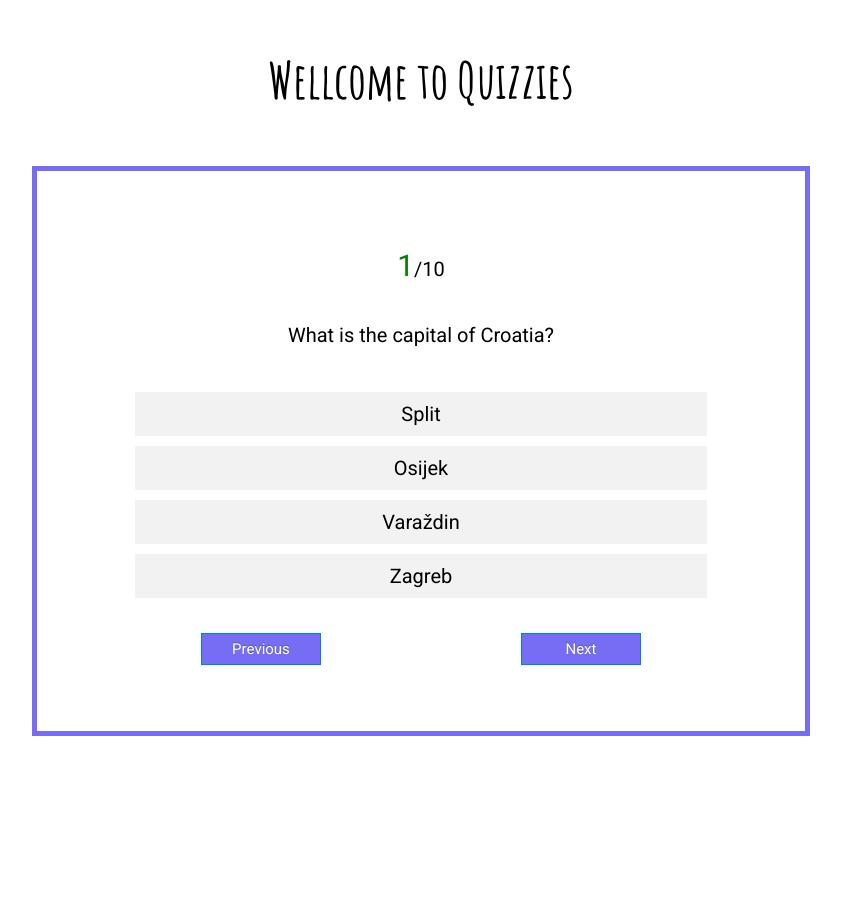
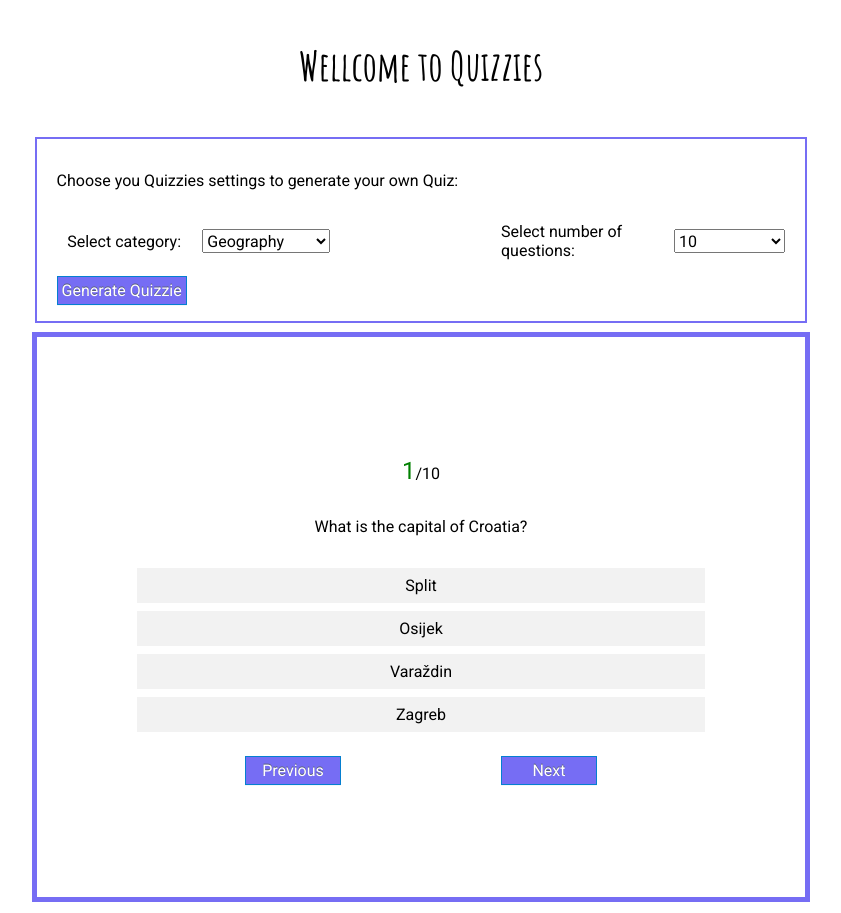
Before and after one commit to mmarkovi3g/Quizzies, a React (Create React App) app: page / in a window 1280 px wide. Shown: the whole page, without its empty margins (219-1060 px from the left). Before the commit the page ends 800 px from the top, so only its background shows below. Built offline with nearby package versions, Linux system fonts and the light colour scheme.

Commit message:
Added <Form> component without logic
Next:
* add logic to forms
* generate more different questions
* last - implement responsive design

```diff
--- a/src/App.css
+++ b/src/App.css
@@ -3,7 +3,7 @@
 @import url("https://fonts.googleapis.com/css2?family=Amatic+SC:wght@700&family=Roboto:ital,wght@0,100;0,300;0,400;0,500;0,700;0,900;1,100;1,300;1,400;1,500;1,700;1,900&display=swap");
 
 * {
-  font-size: 1.25rem;
+  font-size: 1rem;
   font-family: "Roboto", sans-serif;
 }
 
--- a/src/App.js
+++ b/src/App.js
@@ -1,5 +1,6 @@
 import "./App.css";
 import Question from "./components/Question";
+import Form from "./components/Form";
 import "./App.css";
 import { useState } from "react";
 
@@ -33,7 +34,7 @@ const questions = [
     q: "Which national park is located in Croatia?",
     a1: ["Plitvice Lakes National Park", true],
     a2: ["Mount Dinara National Park", false],
-    a3: ["Brijuni National Park", false],
+    a3: ["Mt Sideway National Park", false],
     a4: ["Durmitor National Park", false],
   },
   {
@@ -42,7 +43,7 @@ const questions = [
     a1: ["Krk", false],
     a2: ["Hvar", false],
     a3: ["Vis", false],
-    a4: ["Galesnjak", true],
+    a4: ["Galešnjak", true],
   },
   {
     category: "geography",
@@ -56,9 +57,9 @@ const questions = [
     category: "geography",
     q: "Which Croatian city is famous for its Roman amphitheater?",
     a1: ["Dubrovnik", false],
-    a2: ["Split", true],
+    a2: ["Pula", true],
     a3: ["Zadar", false],
-    a4: ["Pula", false],
+    a4: ["Split", false],
   },
   {
     category: "geography",
@@ -109,6 +110,8 @@ function App() {
     <div>
       <div className="title">Wellcome to Quizzies</div>
 
+      <Form />
+
       <Question
         question={question}
         onPreviousHandler={previousHandler}
--- /dev/null
+++ b/src/components/Form.js
@@ -0,0 +1,32 @@
+import "./Question.css";
+
+export default function Form() {
+  return (
+    <div className="form">
+      <form>
+        <p>Choose you Quizzies settings to generate your own Quiz: </p>
+
+        <div className="form_wrap">
+          <div>
+            <p>Select category: </p>
+            <select>
+              <option>Geography</option>
+              <option>Sports</option>
+              <option>History</option>
+            </select>
+          </div>
+
+          <div>
+            <p>Select number of questions: </p>
+            <select>
+              <option>10</option>
+              <option>20</option>
+              <option>30</option>
+            </select>
+          </div>
+        </div>
+        <button>Generate Quizzie</button>
+      </form>
+    </div>
+  );
+}
--- a/src/components/Question.css
+++ b/src/components/Question.css
@@ -1,3 +1,56 @@
+.form {
+  background-color: white;
+  margin: 1rem auto 1rem auto;
+  width: 60vw;
+  height: auto;
+  display: flex;
+  flex-direction: column;
+  justify-content: center;
+  align-items: center;
+  overflow: hidden;
+  outline: 2px solid #766df4;
+  padding: 1rem 0 1rem 0;
+}
+
+.form_wrap {
+  width: 100%;
+  display: flex;
+  justify-content: space-between;
+  gap: 10rem;
+}
+
+.form div {
+  width: 100%;
+  display: flex;
+  justify-content: space-around;
+  align-items: center;
+}
+
+.form p {
+  font-size: 1rem;
+}
+
+.form select {
+  font-size: 1rem;
+  width: 8rem;
+  height: 1.5rem;
+}
+
+.form button {
+  box-shadow: 0px 1px 0px 0px #f0f7fa;
+  background-color: #766df4;
+  border: 1px solid #057fd0;
+  cursor: pointer;
+  color: #ffffff;
+  font-size: 1rem;
+  padding: 0.25rem;
+  text-decoration: none;
+  text-shadow: 0px -1px 0px #5b6178;
+  width: auto;
+}
+
+/* QUESTIONS CSS */
+
 .question {
   background-color: white;
   margin: 1rem auto 1rem auto;
@@ -88,8 +141,8 @@
   display: inline-block;
   cursor: pointer;
   color: #ffffff;
-  font-size: 15px;
-  padding: 6px 24px;
+  font-size: 1rem;
+  padding: 0.25rem;
   text-decoration: none;
   text-shadow: 0px -1px 0px #5b6178;
   width: 6rem;
--- a/src/components/Question.js
+++ b/src/components/Question.js
@@ -11,10 +11,10 @@ export default function Question(question) {
       </div>
       <div className="answers">
         <ul>
-          <li>{question.a1}</li>
-          <li>{question.a2}</li>
-          <li>{question.a3}</li>
-          <li>{question.a4}</li>
+          <li onClick={question.onNextHandler}>{question.a1}</li>
+          <li onClick={question.onNextHandler}>{question.a2}</li>
+          <li onClick={question.onNextHandler}>{question.a3}</li>
+          <li onClick={question.onNextHandler}>{question.a4}</li>
         </ul>
       </div>
       <div className="navigation">
```
